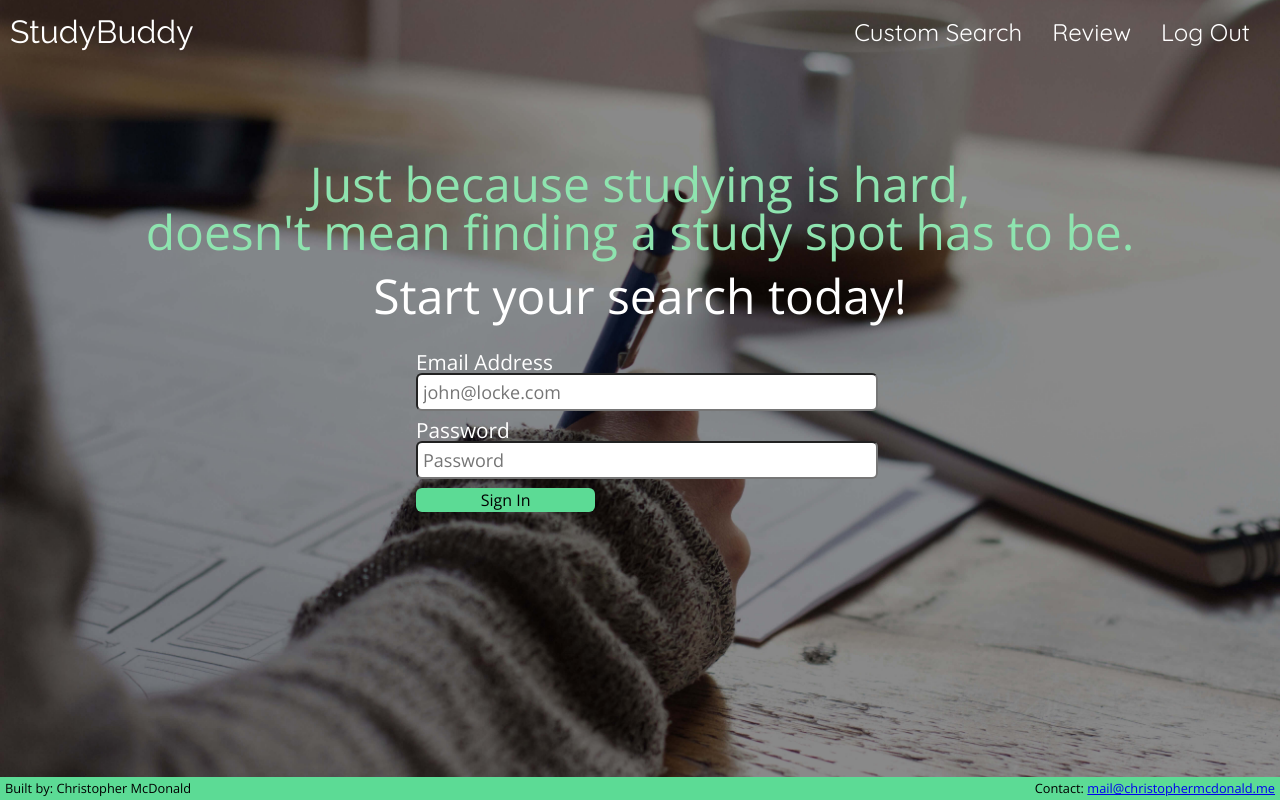
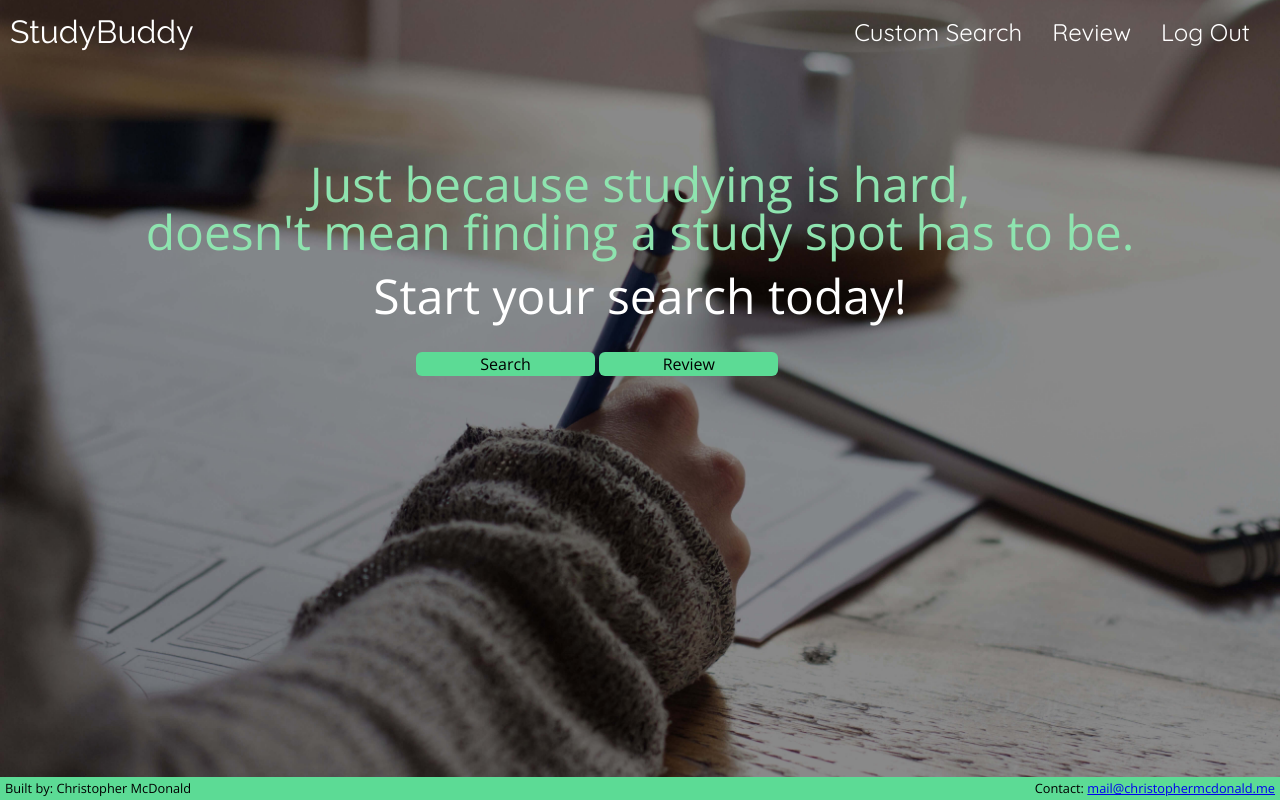
Before and after one commit to ChristopherMcDonald/StudyBuddy, a PHP site: page / in a window 1280 px wide. Run offline with PHP 8.4, Linux system fonts and the light colour scheme; the visitor is signed in with stand-in values (Sample User, id 1).

Commit message:
removed login when logged in

```diff
--- a/public/index.php
+++ b/public/index.php
@@ -1,7 +1,7 @@
 <!DOCTYPE html>
 <html prefix="og: http://ogp.me/ns#">
     <head>
-        <?php include 'static/global.php'; getHeader('index'); ?>
+        <?php session_start(); include 'static/global.php'; getHeader('index'); ?>
 
         <!-- OpenGraph Metadata -->
         <meta property="og:image" content="https://www.studybuddy.world/img/overhead-study-overlay-small.jpg">
@@ -24,15 +24,25 @@
                 <br>
                 <h1 style="color: white">Start your search today!</h1>
                 <br><br>
+                <?php
+                    $id = $_SESSION["id"];
+                    if(!$id) {
+                        echo '<form class="index-search-form">
+                                <!-- <input name="address" type="text" class="search" placeholder="1 Microsoft Way"> -->
+                                <label for="email">Email Address</label>
+                                <input name="email" type="email" class="search" placeholder="john@locke.com">
+                                <label for="pass">Password</label>
+                                <input name="pass" type="password" class="search" placeholder="Password">
+                                <input class="submit" name="submit" type="button" value="Sign In" onclick="signIn();">
+                            </form>';
+                    } else {
+                        echo '<form class="index-search-form">
+                                <input class="submit" name="submit" type="button" value="Search" onclick="window.location.href = \'/search\'">
+                                <input class="submit" name="submit" type="button" value="Review" onclick="window.location.href = \'/review\'">
+                            </form>';
+                    }
+                ?>
 
-                <form class="index-search-form">
-                    <!-- <input name="address" type="text" class="search" placeholder="1 Microsoft Way"> -->
-                    <label for="email">Email Address</label>
-                    <input name="email" type="email" class="search" placeholder="john@locke.com">
-                    <label for="pass">Password</label>
-                    <input name="pass" type="password" class="search" placeholder="Password">
-                    <input class="submit" name="submit" type="button" value="Sign In" onclick="signIn();">
-                </form>
             </div><!--.content-->
         </div><!--.splash-->
         <div id="error-disp">
```
